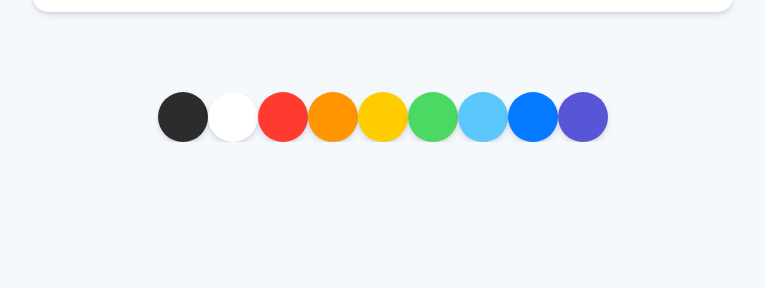
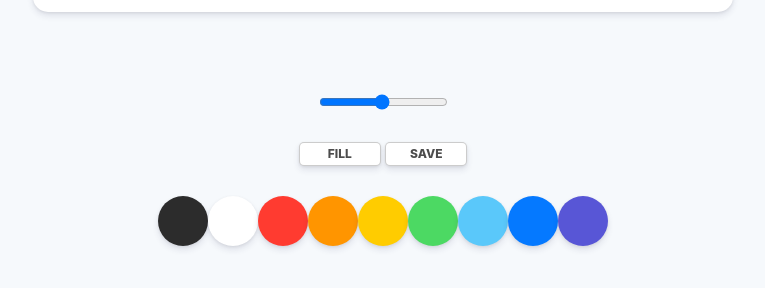
Before and after one commit to jgd0423/paintjs, a plain HTML site: page index.html in a window 1280 px wide. Shown: the part 738-1026 px from the top of the page, without its empty margins (257-1022 px from the left). Before the commit the page ends 880 px from the top, so only its background shows below. Drawn offline with Linux system fonts and the light colour scheme.

Commit message:
#1.2 Styles part Two

```diff
--- a/index.html
+++ b/index.html
@@ -12,6 +12,20 @@
 <body>
   <canvas id="jsCanvas" class="canvas"></canvas>
   <div class="controls">
+    <div class="controls__range">
+      <input
+        type="range"
+        id="jsRange"
+        min="0.1"
+        max="5.0"
+        value="2.5"
+        step="0.1"
+      >
+    </div>
+    <div class="controls__btns">
+      <button id="jsMode">Fill</button>
+      <button id="jsSave">Save</button>
+    </div>
     <div class="controls__colors" id="jsColors">
       <div class="controls__color" style="background-color: #2c2c2c;"></div>
       <div class="controls__color" style="background-color: white;"></div>
--- a/styles.css
+++ b/styles.css
@@ -6,7 +6,7 @@ body {
   display: flex;
   flex-direction: column;
   align-items: center;
-  padding-top: 50px;
+  padding: 50px 0px;
 }
 
 .canvas {
@@ -19,6 +19,33 @@ body {
 
 .controls {
   margin-top: 80px;
+  display: flex;
+  flex-direction: column;
+  align-items: center;
+}
+
+.controls .controls__btns {
+  margin-bottom: 30px;
+}
+
+.controls__btns button {
+  all: unset;
+  cursor: pointer;
+  background-color: white;
+  padding: 5px 0px;
+  width: 80px;
+  text-align: center;
+  border-radius: 5px;
+  box-shadow: 0 4px 6px rgba(50, 50, 93, 0.11), 0 1px 3px rgba(0, 0, 0, 0.08);
+  border: 1px solid rgba(0, 0, 0, 0.2);
+  color: rgba(0, 0, 0, 0.7);
+  text-transform: uppercase;
+  font-weight: 800;
+  font-size: 12px;
+}
+
+.controls__btns button:active {
+  transform: scale(0.98);
 }
 
 .controls .controls__colors {
@@ -32,3 +59,7 @@ body {
   cursor: pointer;
   box-shadow: 0 4px 6px rgba(50, 50, 93, 0.11), 0 1px 3px rgba(0, 0, 0, 0.08);
 }
+
+.controls .controls__range {
+  margin-bottom: 30px;
+}
```
